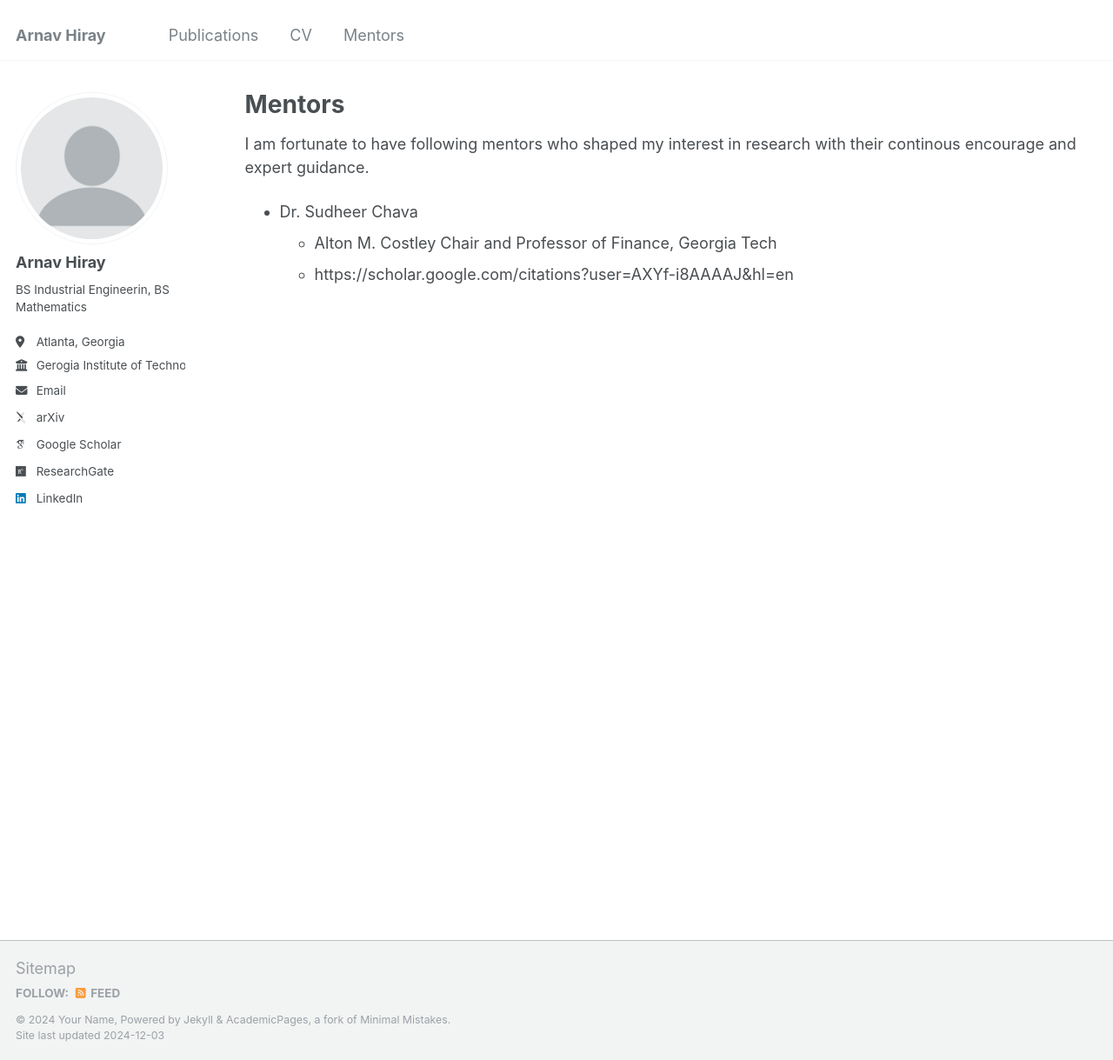
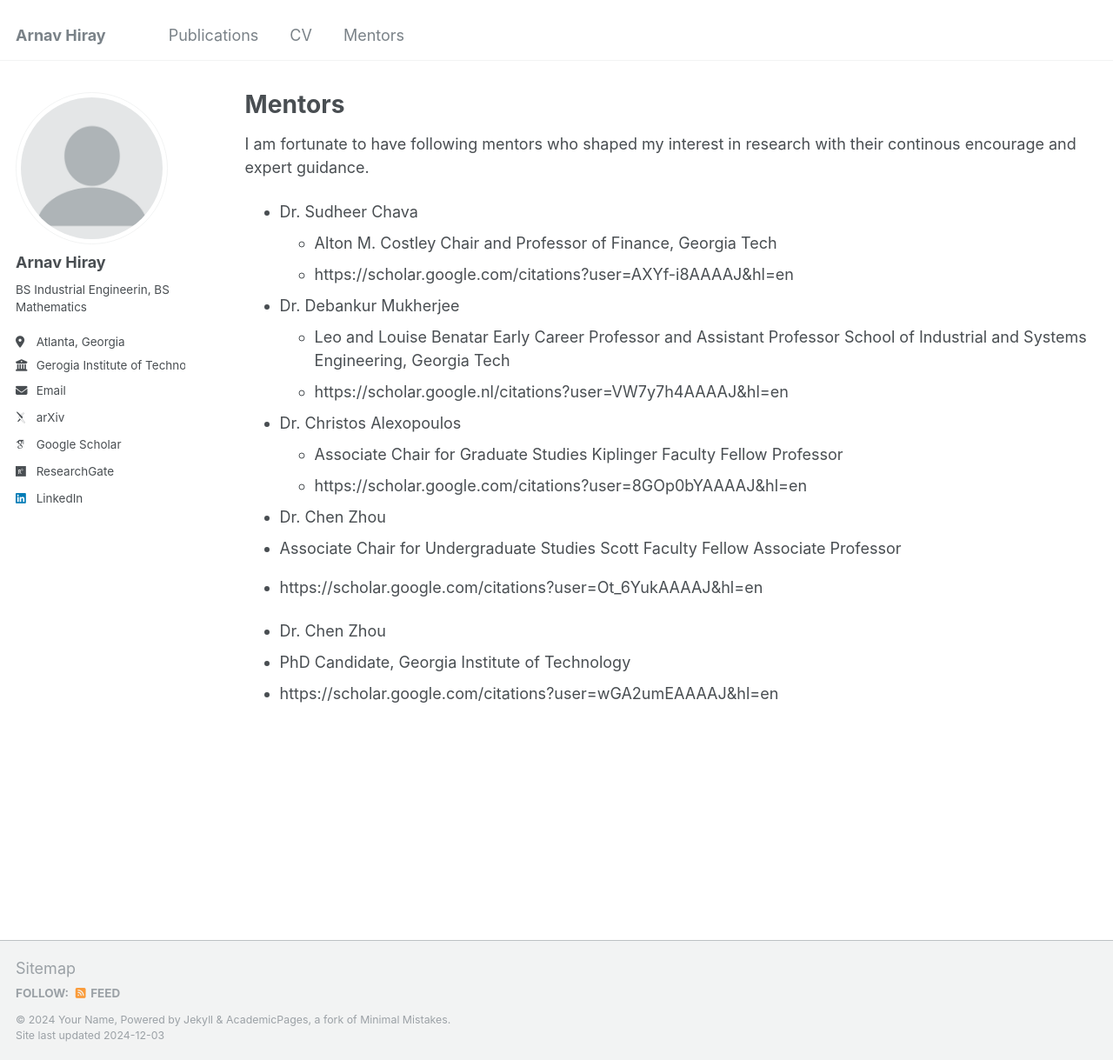
Before and after one commit to AHiray/AHiray.github.io, a Jekyll site: the page built from _pages/mentors.md, in a window 1280 px wide and 1219 px high. Shown: the whole window at 87% size. Built offline with Jekyll 4.4.1, drawn with Linux system fonts in a browser that asks for light colours; some web fonts are replaced.

Commit message:
Update mentors.md

```diff
--- a/_pages/mentors.md
+++ b/_pages/mentors.md
@@ -12,3 +12,19 @@ I am fortunate to have following mentors who shaped my interest in research with
 * Dr. Sudheer Chava
   * Alton M. Costley Chair and Professor of Finance, Georgia Tech
   * https://scholar.google.com/citations?user=AXYf-i8AAAAJ&hl=en
+
+* Dr. Debankur Mukherjee
+  * Leo and Louise Benatar Early Career Professor and Assistant Professor School of Industrial and Systems Engineering, Georgia Tech
+  * https://scholar.google.nl/citations?user=VW7y7h4AAAAJ&hl=en
+
+* Dr. Christos Alexopoulos
+  * Associate Chair for Graduate Studies Kiplinger Faculty Fellow Professor
+  * https://scholar.google.com/citations?user=8GOp0bYAAAAJ&hl=en
+
+ * Dr. Chen Zhou
+  * Associate Chair for Undergraduate Studies Scott Faculty Fellow Associate Professor
+  * https://scholar.google.com/citations?user=Ot_6YukAAAAJ&hl=en
+
+ * Dr. Chen Zhou
+  * PhD Candidate, Georgia Institute of Technology
+  * https://scholar.google.com/citations?user=wGA2umEAAAAJ&hl=en
```
